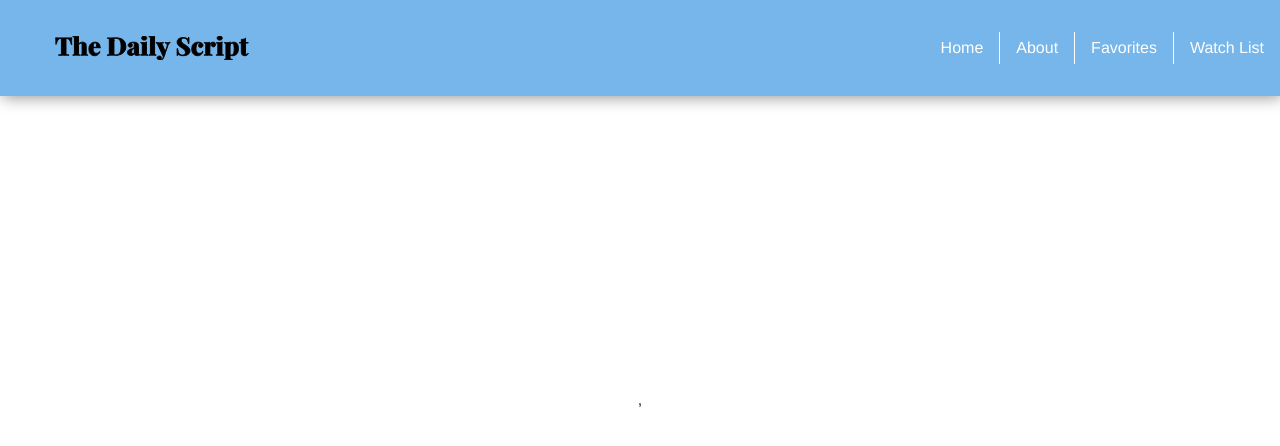
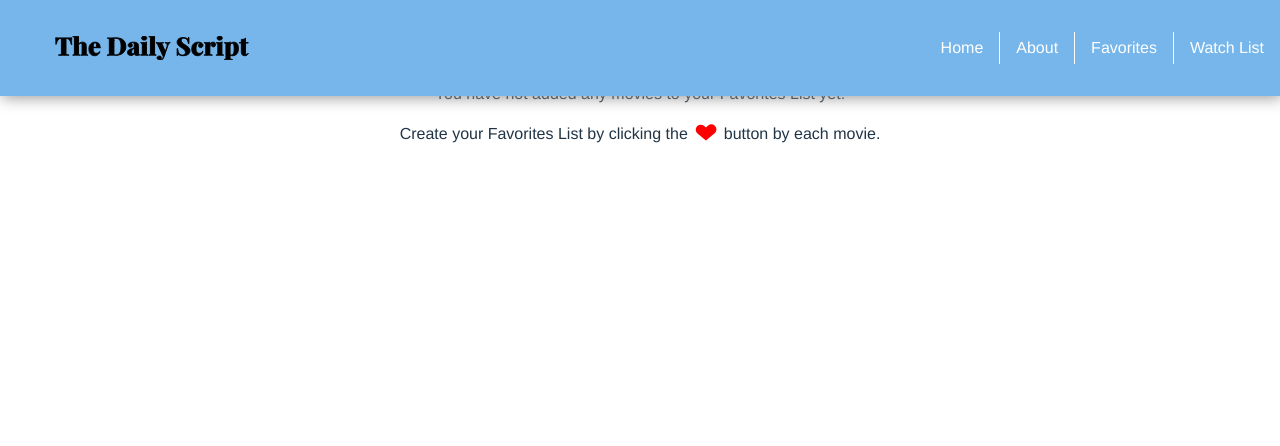
Before and after one commit to wardcarissa93/movie-app, a React (Vite) app: page /favorites in a window 1280 px wide. Shown: the top 446 px of the page. Built offline with nearby package versions, Linux system fonts and the light colour scheme.

Commit message:
added message for no movies found in favorites storage

```diff
--- a/index.html
+++ b/index.html
@@ -7,7 +7,7 @@
     <link rel="preconnect" href="https://fonts.gstatic.com" crossorigin>
     <link href="https://fonts.googleapis.com/css2?family=Arimo&display=swap" rel="stylesheet">
     <meta name="viewport" content="width=device-width, initial-scale=1.0" />
-    <title>Vite + React</title>
+    <title>FilmFindr</title>
   </head>
   <body>
     <div id="root"></div>
--- a/src/components/MovieCard.jsx
+++ b/src/components/MovieCard.jsx
@@ -41,6 +41,7 @@ function MovieCard({ movie }) {
         setIsInWatchList(!isInWatchList);
     };
 
+    // Convert the movie's rating to stars
     const generateStars = () => {
         const numberOfStars = Math.round(movie.vote_average);
         return Array.from({ length: numberOfStars }, (_unused, index) => (
@@ -48,12 +49,19 @@ function MovieCard({ movie }) {
         ));
     };
 
-    const { id, overview, poster_path, title, release_date } = movie;
+    const getPosterPath = () => {
+        // Check if poster_path is available, if not use the alternate image
+        return movie.poster_path
+            ? `https://image.tmdb.org/t/p/w500${movie.poster_path}`
+            : '../../public/images/image-not-found.png';
+    };
+
+    const { id, overview, title, release_date } = movie;
     // console.log(movie);
 0
     return (
         <div className="movie-card">
-            <img src={`https://image.tmdb.org/t/p/w500${poster_path}`} alt={title} />
+            <img src={getPosterPath()} alt={title} />
             <div className='movie-data'>
                 <h3 className="movie-title">{title}</h3>
                 <p>{overview.substr(0, 65)}... <Link to={`/movie/${id}`}>More Info</Link></p>
--- a/src/components/MovieList.jsx
+++ b/src/components/MovieList.jsx
@@ -17,7 +17,7 @@ MovieList.propTypes = {
         PropTypes.shape({
            id: PropTypes.number.isRequired
         })
-    ).isRequired,
+    ).isRequired
 };
 
 export default MovieList;
--- a/src/index.css
+++ b/src/index.css
@@ -25,7 +25,7 @@ a:hover {
 body {
   margin: 0;
   display: flex;
-  place-items: center;
+  /* place-items: center; */
   min-width: 320px;
   min-height: 100vh;
 }
--- a/src/main.jsx
+++ b/src/main.jsx
@@ -9,7 +9,7 @@ ReactDOM.createRoot(document.getElementById('root')).render(
   <Provider store={store}>
     <React.StrictMode>
       <App />
-    </React.StrictMode>,
+    </React.StrictMode>
   </Provider>
 
 )
--- a/src/pages/PageFavorites.jsx
+++ b/src/pages/PageFavorites.jsx
@@ -1,6 +1,7 @@
 import { useEffect, useState } from 'react';
 import MovieList from '../components/MovieList';
 import { fetchMovieDetails } from '../api/movieApi';
+import '../styles/PageFavorites.scss';
 
 function PageFavorites() {
   const [favorites, setFavorites] = useState([]);
@@ -16,7 +17,21 @@ function PageFavorites() {
   }, []);
 
   return (
-    <MovieList movies={favorites} />
+    <div className="page-favorites-container">
+      <h3>Your Favorites</h3>
+      {favorites.length === 0 ? (
+        <div className="empty-favorites-container">
+          <p>You have not added any movies to your Favorites List yet!</p>
+          <div className="favorites-instructions">
+            Create your Favorites List by clicking the
+            <div className="heart favorite"></div>
+            button by each movie.
+          </div>
+        </div>
+      ) : (
+        <MovieList movies={favorites} />
+      )}
+    </div>
   );
 }
 
--- a/src/styles/MovieCard.scss
+++ b/src/styles/MovieCard.scss
@@ -89,7 +89,6 @@
 
                     &:after {
                         transform:rotate(50deg);
-                        transform-origin: 50% 75%;
                     }
 
                     &.favorite:before, &.favorite:after {
--- a/src/styles/MovieDetails.scss
+++ b/src/styles/MovieDetails.scss
@@ -67,7 +67,6 @@ img {
 
             .heart:after {
                 transform: rotate(50deg);
-                transform-origin: 50% 75%;
             }
 
             .plus-sign:before, .plus-sign:after {
--- /dev/null
+++ b/src/styles/PageFavorites.scss
@@ -0,0 +1,43 @@
+@use 'variables' as *;
+
+.page-favorites-container {
+    margin: 0;
+
+    .empty-favorites-container {
+        display: flex;
+        flex-direction: column;
+
+        .favorites-instructions {
+            display: flex;
+            justify-content: center;
+
+            .heart {
+                position: relative;
+                width: 20px;
+                height: 18px;
+                margin: 0 0.5rem;
+
+                &:before, &:after {
+                    position: absolute;
+                    content: '';
+                    left: 5px;
+                    top: 0;
+                    width: 10.4px;
+                    height: 16px;
+                    background-color: $unselected-color;
+                    border-radius: 5px 5px 0 0;
+                    transform: rotate(-50deg);
+                    transform-origin: 50% 75%;
+                }
+
+                &:after {
+                    transform: rotate(50deg);
+                }
+
+                &.favorite:before, &.favorite:after {
+                    background-color: $heart-color;
+                }
+            }
+        }
+    }
+}
```
Also changed, not shown: public/images/image-not-found.png (added), src/styles/_mixins.css (added).
